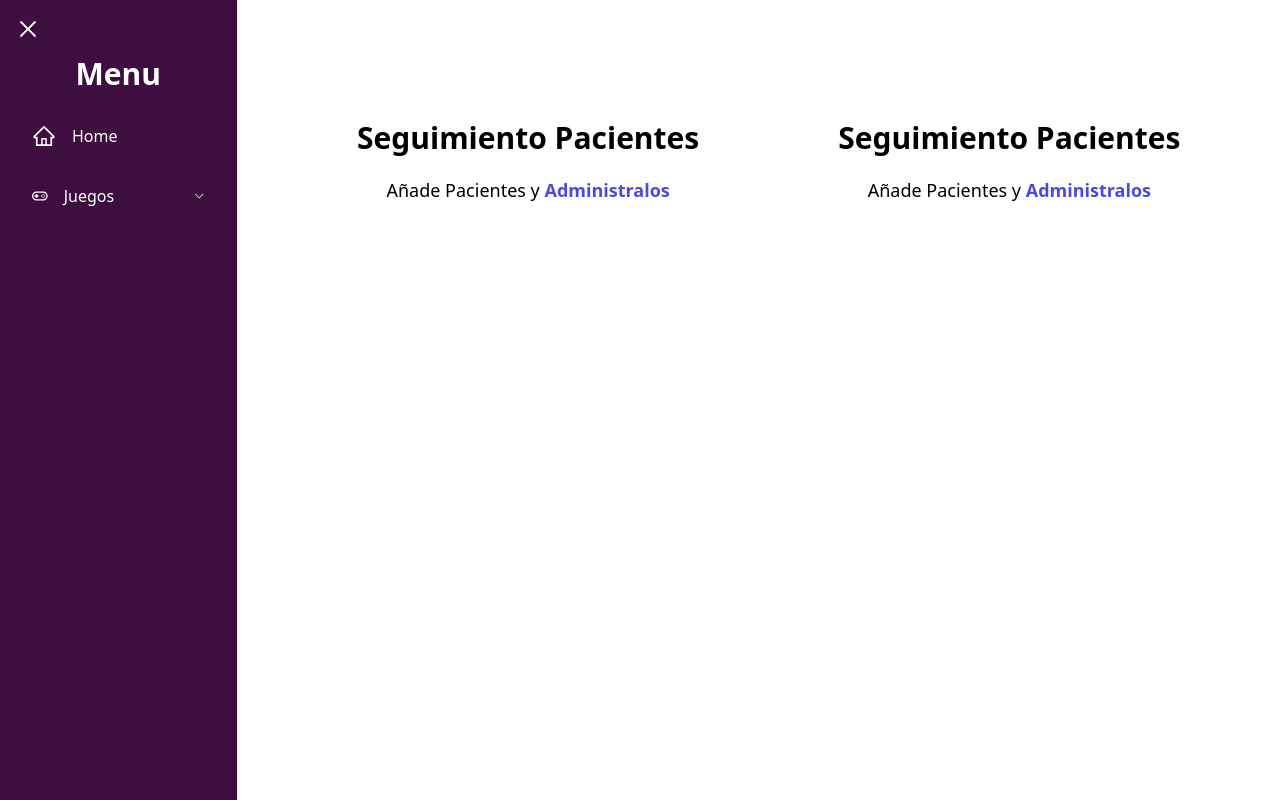
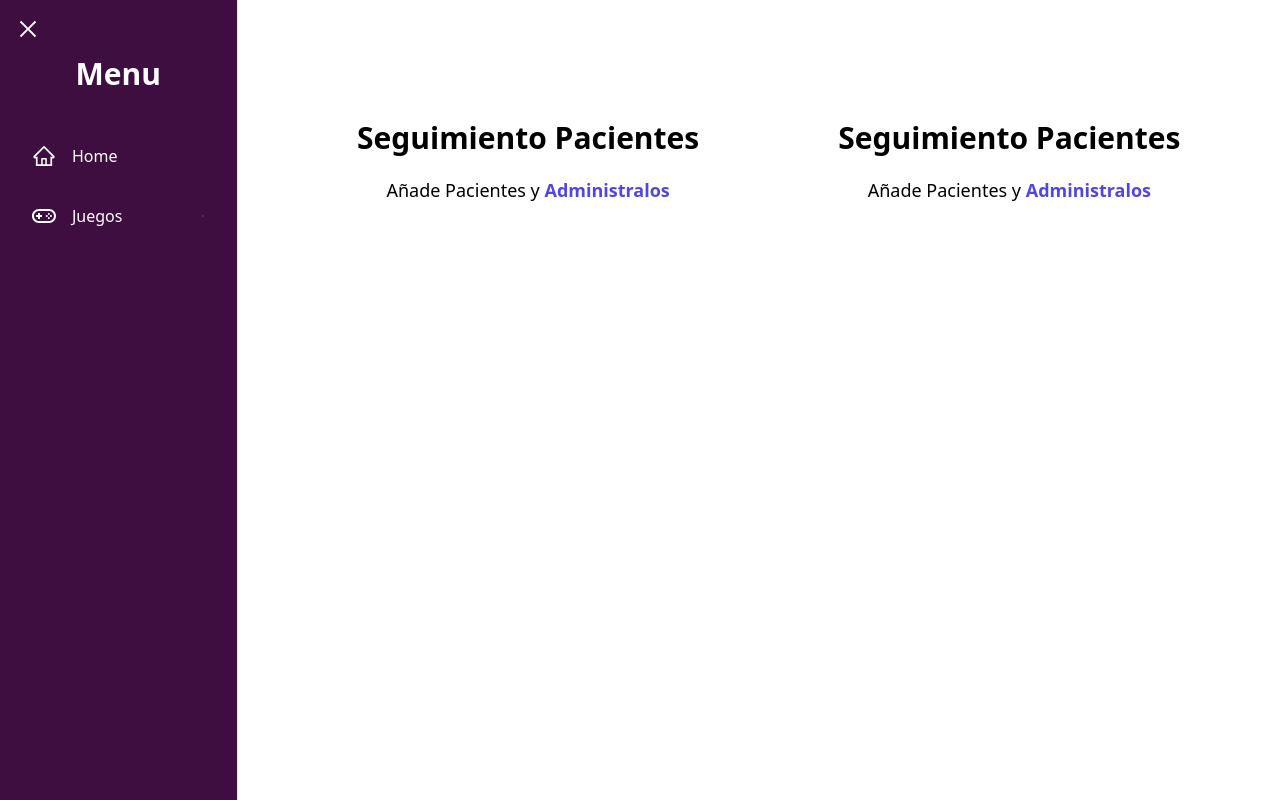
Before and after one commit to AbelUMA/TFG-frontend, a React (Create React App) app: page /basics-of-programming in a window 1280 px wide. Built offline with nearby package versions, Linux system fonts and the light colour scheme.

Commit message:
menu sidebar dynamic

```diff
--- a/src/components/Sidebar.jsx
+++ b/src/components/Sidebar.jsx
@@ -1,12 +1,12 @@
+/* eslint-disable no-unused-vars */
 import { React, useState } from 'react'
 import { Link, useLocation } from 'react-router-dom'
-import { AiOutlineHome } from 'react-icons/ai'
+import { BsChevronUp } from 'react-icons/bs'
+import { BsChevronDown } from 'react-icons/bs'
+import { BsList } from 'react-icons/bs'
 import { VscChromeClose } from 'react-icons/vsc'
 import { motion } from 'framer-motion'
-import { BsList } from 'react-icons/bs'
-import { BsChevronDown } from 'react-icons/bs'
-import { BsChevronUp } from 'react-icons/bs'
-import { CgGames } from 'react-icons/cg'
+import { sidebarMenu } from '../data/menu'
 
 function Sidebar() {
   const showSubMenu = {
@@ -67,26 +67,35 @@ function Sidebar() {
         <div className="flex flex-col justify-between mt-6">
           <aside>
             <ul>
+              {sidebarMenu.map((menu) => {
+                if (menu.submenu.length === 0) {
+                  return (
                     <li>
                       <Link
+                        key={menu.id}
                         className={`${
-                    currentURL === '/home' ? 'bg-[#1264A3]' : ''
-                  } flex items-center px-4 py-2 text-white rounded-md `}
-                  to="/home">
-                  <AiOutlineHome className="text-2xl" />
-                  <span className="mx-4 font-medium">Home</span>
+                          currentURL === menu.url ? 'bg-[#1264A3]' : ''
+                        } flex items-center px-4 py-2 mt-5 text-white rounded-md `}
+                        to={menu.url}>
+                        <div className="text-2xl">{menu.icon}</div>
+                        <span className="mx-4 font-medium">{menu.title}</span>
                       </Link>
                     </li>
-
+                  )
+                } else {
+                  console.log(currentURL)
+                  return (
+                    <>
                       <li>
                         <Link
+                          key={menu.id}
                           className={`${
-                    currentURL === '/drag-and-drop' ? 'bg-[#1264A3]' : ''
-                  } flex items-center px-4 py-2 mt-5 text-white rounded-md`}
-                  to="#"
+                            currentURL === menu.url ? 'bg-[#1264A3]' : ''
+                          } flex items-center px-4 py-2 mt-5 text-white rounded-md `}
+                          to={menu.url}
                           onClick={() => setSubmenuOpen(!submenuOpen)}>
-                  <CgGames className="text-2xl" />
-                  <span className="mx-4 font-medium">Juegos</span>
+                          <div className="text-2xl">{menu.icon}</div>
+                          <span className="mx-4 font-medium">{menu.title}</span>
                           {submenuOpen ? (
                             <BsChevronUp className="ml-16" />
                           ) : (
@@ -100,50 +109,32 @@ function Sidebar() {
                           variants={showSubMenu}
                           initial="exit"
                           animate={submenuOpen ? 'enter' : 'exit'}>
-                  <li className="ml-16 mt-5 text-white">
+                          {menu.submenu.map((submenu) => (
+                            <li
+                              key={submenu.id}
+                              className="ml-16 mt-5 text-white">
                               <Link
-                      to="/drag-and-drop"
+                                to={submenu.url}
                                 className={`${
-                        currentURL === '/drag-and-drop' ? 'bg-[#1264A3]' : ''
+                                  currentURL === submenu.url
+                                    ? 'bg-[#1264A3]'
+                                    : ''
                                 } rounded-md px-1 py-1`}>
                                 <span
-                        className={`${
-                          currentURL === '/drag-and-drop' ? 'bg-[#1264A3]' : ''
-                        } rounded-md py-1 font-medium text-sm`}>
-                        Arrastrar y soltar
+                                  className={
+                                    'rounded-md py-1 font-medium text-sm'
+                                  }>
+                                  {submenu.title}
                                 </span>
                               </Link>
                             </li>
-                  <li className="ml-16 mt-5 text-white">
-                    <Link
-                      to="/drag-and-drop"
-                      className={`${
-                        currentURL === '/juego-2' ? 'bg-[#1264A3]' : ''
-                      } rounded-md px-1 py-1`}>
-                      <span
-                        className={`${
-                          currentURL === '/drag-and-drop' ? 'bg-[#1264A3]' : ''
-                        } rounded-md py-1 font-medium text-sm`}>
-                        Juego 2
-                      </span>
-                    </Link>
-                  </li>
-                  <li className="ml-16 mt-5 text-white">
-                    <Link
-                      to="/drag-and-drop"
-                      className={`${
-                        currentURL === '/juego-3' ? 'bg-[#1264A3]' : ''
-                      } rounded-md px-1 py-1`}>
-                      <span
-                        className={`${
-                          currentURL === '/drag-and-drop' ? 'bg-[#1264A3]' : ''
-                        } rounded-md py-1 font-medium text-sm`}>
-                        Juego 3
-                      </span>
-                    </Link>
-                  </li>
+                          ))}
                         </motion.ul>
                       )}
+                    </>
+                  )
+                }
+              })}
             </ul>
           </aside>
         </div>
--- /dev/null
+++ b/src/data/menu.js
@@ -0,0 +1,38 @@
+import { CgGames } from 'react-icons/cg'
+import { AiOutlineHome } from 'react-icons/ai'
+
+export const sidebarMenu = [
+  {
+    id: 1,
+    title: 'Home',
+    url: '/home',
+    icon: <AiOutlineHome />,
+    submenu: '',
+  },
+  {
+    id: 2,
+    title: 'Juegos',
+    url: '#',
+    icon: <CgGames />,
+    submenu: [
+      {
+        id: 3,
+        title: 'Arrastrar y soltar',
+        url: '/drag-and-drop',
+        icon: '',
+      },
+      {
+        id: 4,
+        title: 'Juego 1',
+        url: '/juego-1',
+        icon: '',
+      },
+      {
+        id: 5,
+        title: 'Juego 2',
+        url: '/juego-2',
+        icon: '',
+      },
+    ],
+  },
+]
```
Lines whose indentation alone changed are shown as unchanged.
